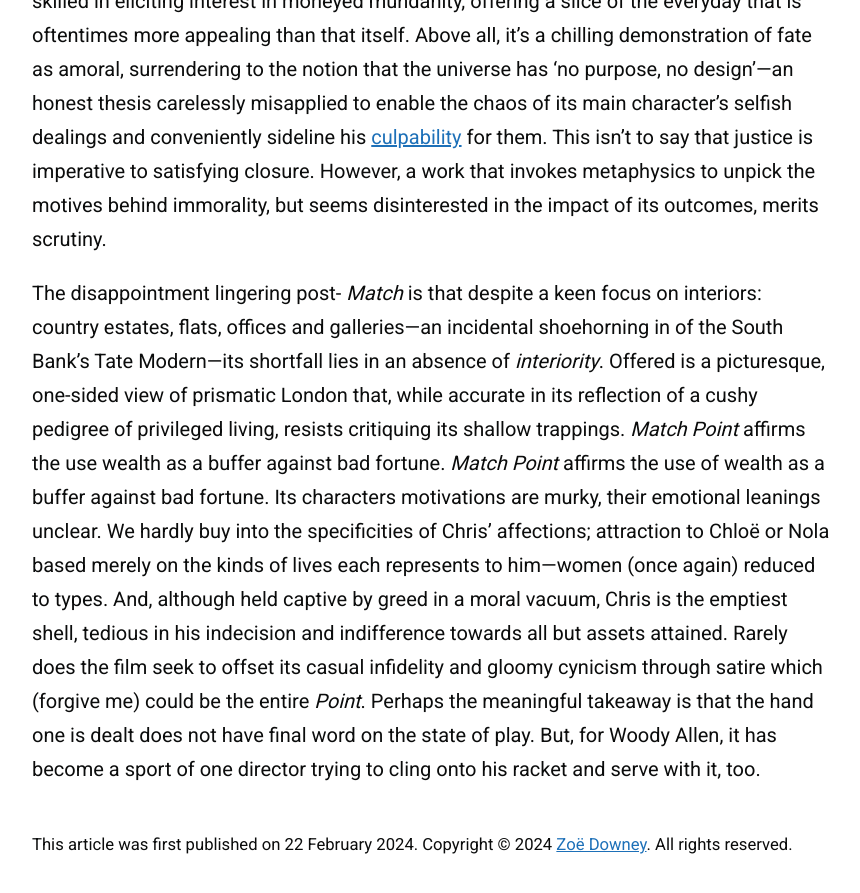
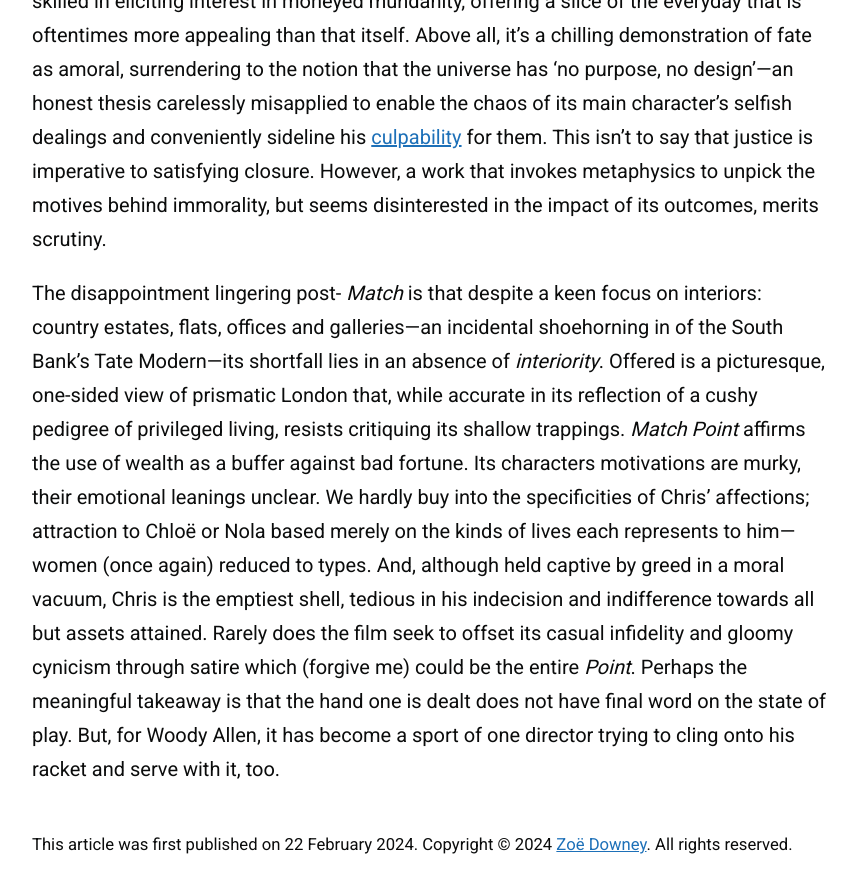
Before and after one commit to zoeurl/zoedowney.github.io, a Jekyll site: the page built from _posts/2024-2-22-match-point.md, in a window 1280 px wide and 900 px high, scrolled down 3034 px. Shown: the top 893 px of the window, without its empty margins (208-1068 px from the left). Built offline with Jekyll 4.4.1, drawn with Linux system fonts in a browser that asks for light colours.

Commit message:
Update 2024-2-22-match-point.md

```diff
--- a/_posts/2024-2-22-match-point.md
+++ b/_posts/2024-2-22-match-point.md
@@ -23,4 +23,4 @@
 
 It is on this essential, but tiresome, male conflict that _Match Point_ rests: does our protagonist choose wealth, standing and security tethered to a lukewarm coupling, or sacrifice it all for a less fortunate woman who tempts him via her sirenesque, sexual magnetism? Without delving into twists (of which there are a predictable few), it's a big ask to sympathise with such a boyish predicament, or the ludicrous final act it unfurls. Still, _Match Point_ is sharper around the edges than Allen’s previous catalogue. It’s a cool and hollow piece, emptied of heart, but perhaps more faithful to life for it. Allen remains skilled in eliciting interest in moneyed mundanity, offering a slice of the everyday that is oftentimes more appealing than that itself. Above all, it’s a chilling demonstration of fate as amoral, surrendering to the notion that the universe has ‘no purpose, no design’—an honest thesis carelessly misapplied to enable the chaos of its main character’s selfish dealings and conveniently sideline his [culpability](https://www.theguardian.com/film/2023/sep/08/woody-allen-venice-applause-metoo) for them. This isn't to say that justice is imperative to satisfying closure. However, a work that invokes metaphysics to unpick the motives behind immorality, but seems disinterested in the impact of its outcomes, merits scrutiny.
 
-The disappointment lingering post- _Match_ is that despite a keen focus on interiors: country estates, flats, offices and galleries—an incidental shoehorning in of the South Bank’s Tate Modern—its shortfall lies in an absence of _interiority_. Offered is a picturesque, one-sided view of prismatic London that, while accurate in its reflection of a cushy pedigree of privileged living, resists critiquing its shallow trappings. _Match Point_ affirms the use wealth as a buffer against bad fortune. _Match Point_ affirms the use of wealth as a buffer against bad fortune. Its characters motivations are murky, their emotional leanings unclear. We hardly buy into the specificities of Chris’ affections; attraction to Chloë or Nola based merely on the kinds of lives each represents to him—women (once again) reduced to types. And, although held captive by greed in a moral vacuum, Chris is the emptiest shell, tedious in his indecision and indifference towards all but assets attained. Rarely does the film seek to offset its casual infidelity and gloomy cynicism through satire which (forgive me) could be the entire _Point_. Perhaps the meaningful takeaway is that the hand one is dealt does not have final word on the state of play. But, for Woody Allen, it has become a sport of one director trying to cling onto his racket and serve with it, too.
+The disappointment lingering post- _Match_ is that despite a keen focus on interiors: country estates, flats, offices and galleries—an incidental shoehorning in of the South Bank’s Tate Modern—its shortfall lies in an absence of _interiority_. Offered is a picturesque, one-sided view of prismatic London that, while accurate in its reflection of a cushy pedigree of privileged living, resists critiquing its shallow trappings. _Match Point_ affirms the use of wealth as a buffer against bad fortune. Its characters motivations are murky, their emotional leanings unclear. We hardly buy into the specificities of Chris’ affections; attraction to Chloë or Nola based merely on the kinds of lives each represents to him—women (once again) reduced to types. And, although held captive by greed in a moral vacuum, Chris is the emptiest shell, tedious in his indecision and indifference towards all but assets attained. Rarely does the film seek to offset its casual infidelity and gloomy cynicism through satire which (forgive me) could be the entire _Point_. Perhaps the meaningful takeaway is that the hand one is dealt does not have final word on the state of play. But, for Woody Allen, it has become a sport of one director trying to cling onto his racket and serve with it, too.
```
